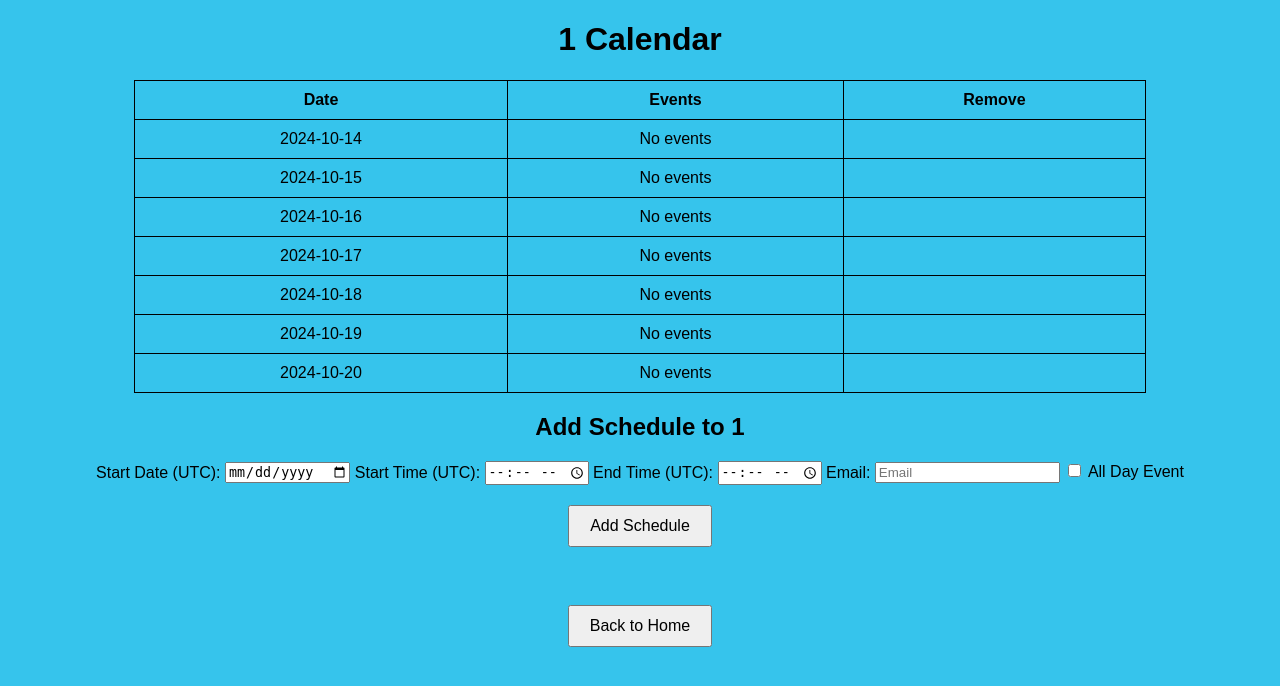
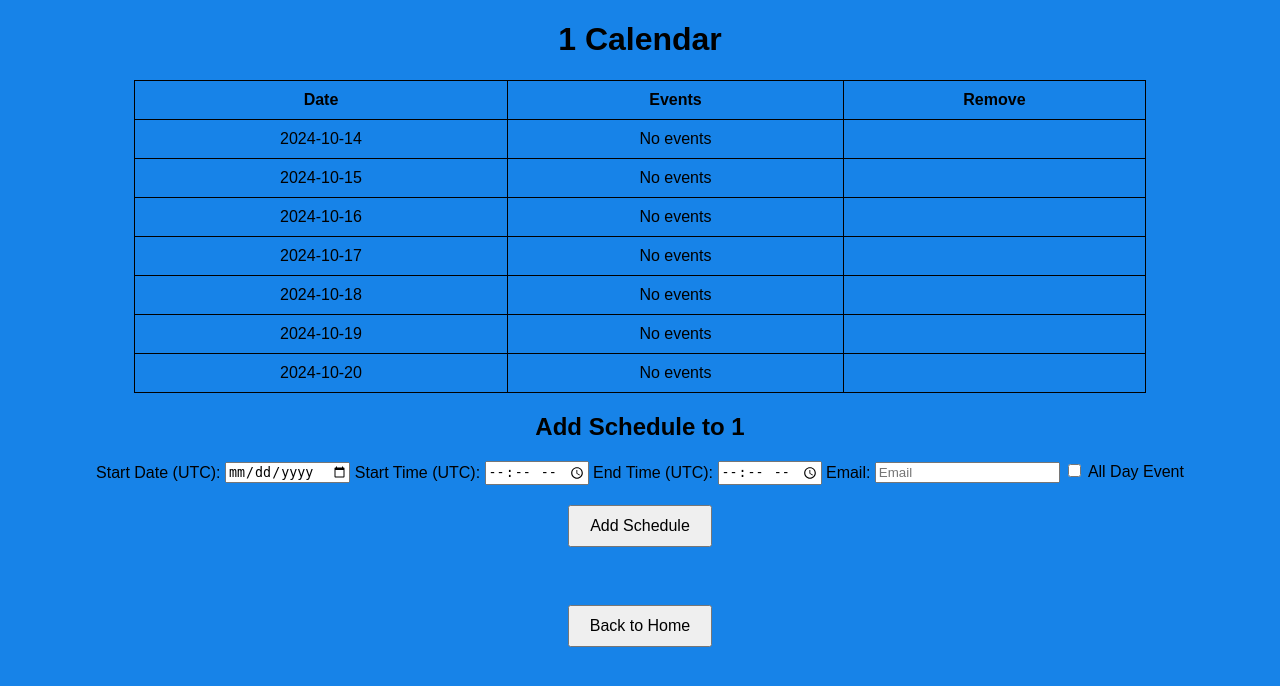
Before and after one commit to EhssRos/URschedule, a Flask app: page /calendar/1 in a window 1280 px wide. Shown: the top 686 px of the page. Run offline with Flask 3, Linux system fonts and the light colour scheme.

Commit message:
ifpt farbe

```diff
--- a/static/style.css
+++ b/static/style.css
@@ -1,7 +1,7 @@
 body {
     font-family: Arial, sans-serif;
     margin: 20px;
-    background-color: aquamarine; /* Set the background color to aquamarine */
+    background-color: #1783E8; /* Set the background color to aquamarine */
 }
 
 h1 {
--- a/templates/calendar.html
+++ b/templates/calendar.html
@@ -6,7 +6,7 @@
     <title>{{ calendar_type }} Calendar</title>
     <style>
         body {
-            background-color: rgb(54, 196, 236);
+            background-color: #1783E8;
             text-align: center;
             font-family: Arial, sans-serif;
         }
```
